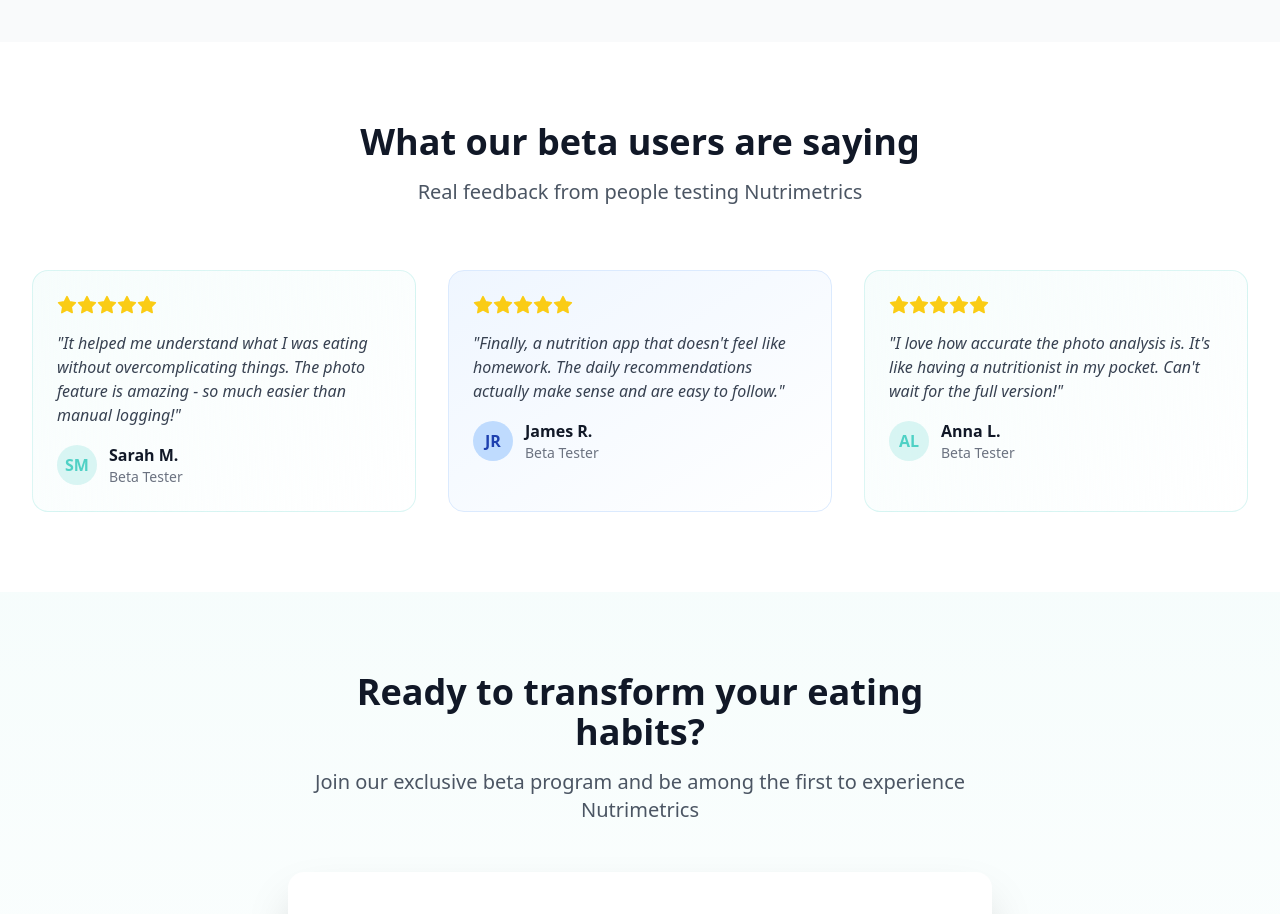
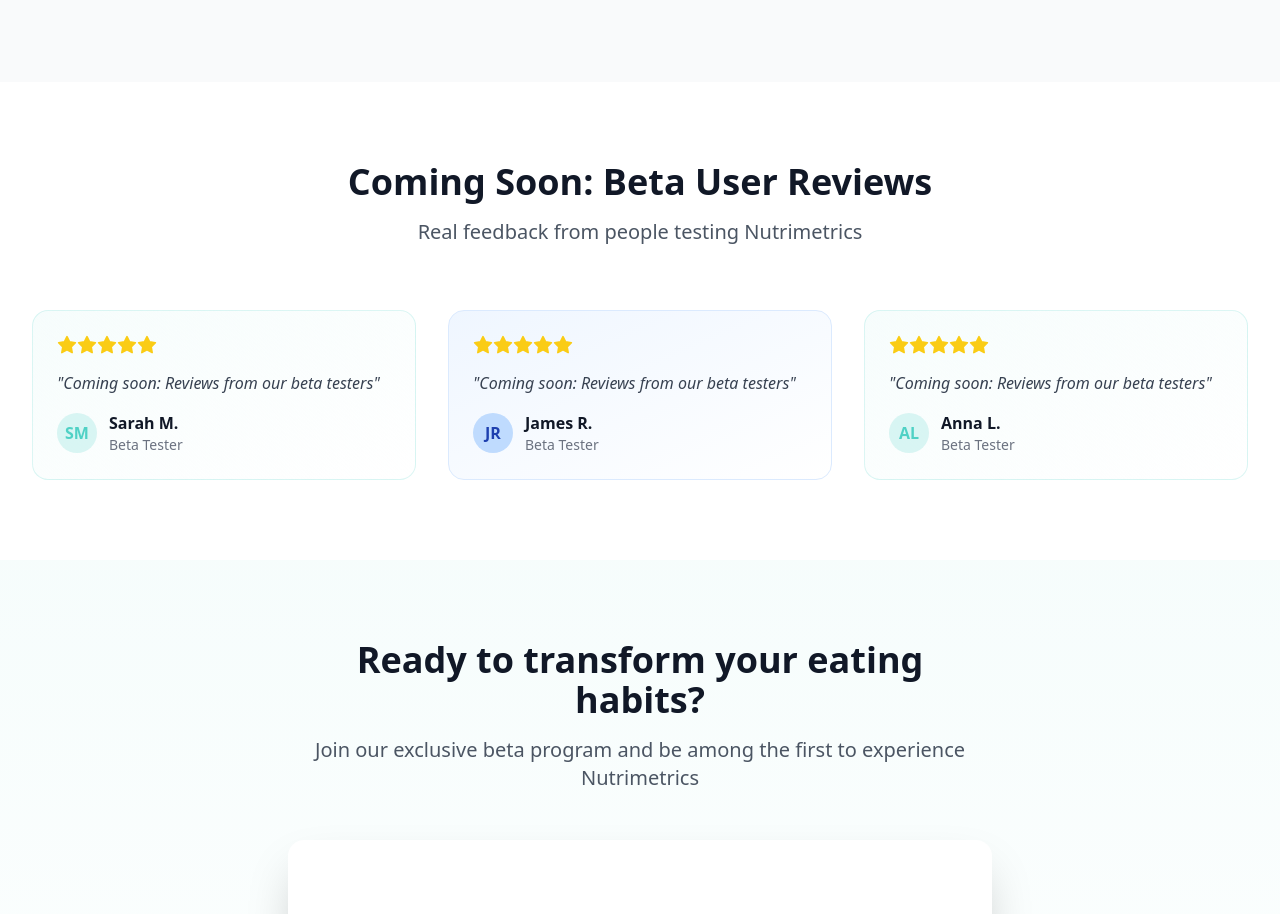
Before and after one commit to sara-caballero/nutrimetrics-landing-page, a React (Vite) app: page / in a window 1280 px wide. Shown: the part 2240-3154 px from the top of the page. Built offline with nearby package versions, Linux system fonts and the light colour scheme.

Commit message:
fixed screenshots

```diff
--- a/src/App.tsx
+++ b/src/App.tsx
@@ -427,7 +427,7 @@
                 {/* Phone Frame */}
                 <div className="relative">
                   {/* Phone Body */}
-                  <div className="w-64 h-[32rem] bg-gray-900 rounded-[3rem] p-2 shadow-2xl">
+                  <div className="w-80 h-[40rem] bg-gray-900 rounded-[3rem] p-2 shadow-2xl">
                     {/* Screen */}
                     <div className="w-full h-full bg-white rounded-[2.5rem] overflow-hidden relative">
                       {/* Status Bar */}
--- a/src/translations.ts
+++ b/src/translations.ts
@@ -28,12 +28,12 @@
     benefit3Description: "Get daily personalized advice based on your goals - whether you want to lose weight, maintain, or gain muscle mass. Tailored just for you.",
 
     // Testimonials
-    testimonialsTitle: "What our beta users are saying",
+    testimonialsTitle: "Coming Soon: Beta User Reviews",
     testimonialsSubtitle: "Real feedback from people testing Nutrimetrics",
 
-    testimonial1: "It helped me understand what I was eating without overcomplicating things. The photo feature is amazing - so much easier than manual logging!",
-    testimonial2: "Finally, a nutrition app that doesn't feel like homework. The daily recommendations actually make sense and are easy to follow.",
-    testimonial3: "I love how accurate the photo analysis is. It's like having a nutritionist in my pocket. Can't wait for the full version!",
+    testimonial1: "Coming soon: Reviews from our beta testers",
+    testimonial2: "Coming soon: Reviews from our beta testers",
+    testimonial3: "Coming soon: Reviews from our beta testers",
 
     betaTester: "Beta Tester",
 
@@ -266,12 +266,12 @@
     benefit3Description: "Recibe consejos diarios personalizados basados en tus objetivos - ya sea que quieras perder peso, mantenerlo o ganar masa muscular. Adaptado solo para ti.",
 
     // Testimonials
-    testimonialsTitle: "Lo que dicen nuestros usuarios beta",
+    testimonialsTitle: "Próximamente: opiniones de nuestros usuarios beta",
     testimonialsSubtitle: "Comentarios reales de personas probando Nutrimetrics",
 
-    testimonial1: "Me ayudó a entender lo que estaba comiendo sin complicar las cosas. ¡La función de foto es increíble - mucho más fácil que registrar manualmente!",
-    testimonial2: "Finalmente, una app de nutrición que no se siente como tarea. Las recomendaciones diarias realmente tienen sentido y son fáciles de seguir.",
-    testimonial3: "Me encanta lo preciso que es el análisis de fotos. Es como tener un nutricionista en mi bolsillo. ¡No puedo esperar a la versión completa!",
+    testimonial1: "Próximamente: opiniones de nuestros usuarios beta",
+    testimonial2: "Próximamente: opiniones de nuestros usuarios beta",
+    testimonial3: "Próximamente: opiniones de nuestros usuarios beta",
 
     betaTester: "Probador Beta",
 
@@ -504,12 +504,12 @@
     benefit3Description: "Recevez des conseils quotidiens personnalisés basés sur vos objectifs - que vous souhaitiez perdre du poids, maintenir ou prendre de la masse musculaire. Adapté juste pour vous.",
 
     // Testimonials
-    testimonialsTitle: "Ce que disent nos utilisateurs bêta",
+    testimonialsTitle: "Bientôt disponible : avis de nos utilisateurs bêta",
     testimonialsSubtitle: "Vrais commentaires de personnes testant Nutrimetrics",
 
-    testimonial1: "Cela m'a aidé à comprendre ce que je mangeais sans compliquer les choses. La fonction photo est incroyable - tellement plus facile que la saisie manuelle !",
-    testimonial2: "Enfin, une app de nutrition qui ne ressemble pas à des devoirs. Les recommandations quotidiennes ont vraiment du sens et sont faciles à suivre.",
-    testimonial3: "J'adore la précision de l'analyse photo. C'est comme avoir un nutritionniste dans ma poche. J'ai hâte de voir la version complète !",
+    testimonial1: "Bientôt disponible : avis de nos utilisateurs bêta",
+    testimonial2: "Bientôt disponible : avis de nos utilisateurs bêta",
+    testimonial3: "Bientôt disponible : avis de nos utilisateurs bêta",
 
     betaTester: "Testeur Bêta",
 
--- a/vite.config.ts
+++ b/vite.config.ts
@@ -4,7 +4,7 @@
 // https://vitejs.dev/config/
 export default defineConfig({
   plugins: [react()],
-  base: '/',
+  base: 'nutrimetrics.app',
   optimizeDeps: {
     exclude: ['lucide-react'],
   },
```
